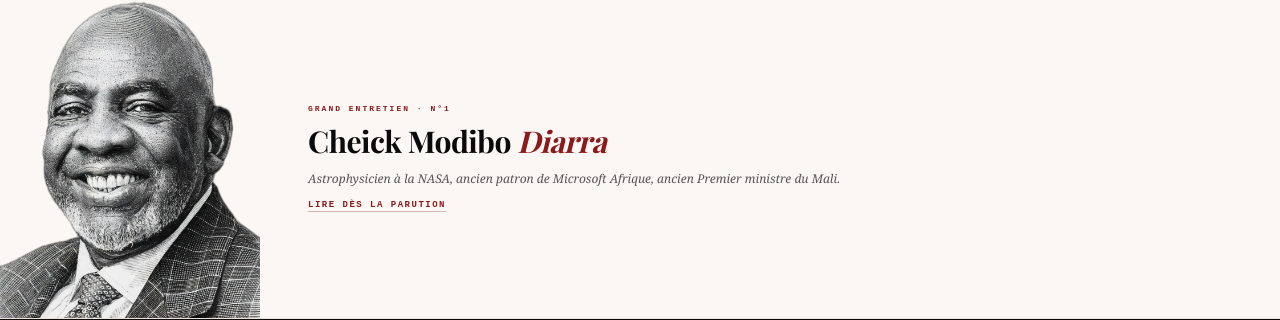
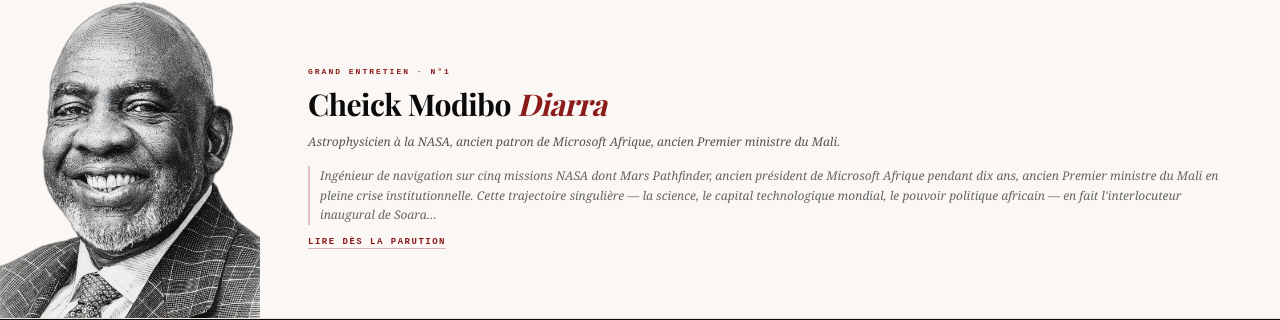
Before and after one commit to SteveMrld/Prisme, a Next.js app: page / in a window 1280 px wide. Shown: the part 882-1202 px from the top of the page. Built offline with nearby package versions, Linux system fonts and the light colour scheme; no server answers; a web font is replaced by a local one.

Commit message:
feat: extrait Diarra sur la home — chapeau en italique avec filet bordeaux

```diff
--- a/app/page.module.css
+++ b/app/page.module.css
@@ -490,3 +490,15 @@
   -webkit-box-orient: vertical;
   overflow: hidden;
 }
+
+/* ── Entretien excerpt ── */
+.entretienExcerpt {
+  font-size: 12px;
+  color: #666;
+  line-height: 1.65;
+  font-family: 'Georgia', serif;
+  font-style: italic;
+  border-left: 2px solid rgba(139,26,26,.25);
+  padding-left: 10px;
+  margin-top: 2px;
+}
--- a/app/page.tsx
+++ b/app/page.tsx
@@ -176,6 +176,7 @@ export default function HomePage() {
             Cheick Modibo <em>Diarra</em>
           </h2>
           <p className={styles.entretienDeck}>{ENTRETIEN_ART.deck}</p>
+          <p className={styles.entretienExcerpt}>Ingénieur de navigation sur cinq missions NASA dont Mars Pathfinder, ancien président de Microsoft Afrique pendant dix ans, ancien Premier ministre du Mali en pleine crise institutionnelle. Cette trajectoire singulière — la science, le capital technologique mondial, le pouvoir politique africain — en fait l'interlocuteur inaugural de Soara…</p>
           <Link href={ENTRETIEN_ART.href} className={styles.entretienCta}>Lire dès la parution</Link>
         </div>
       </section>
```
